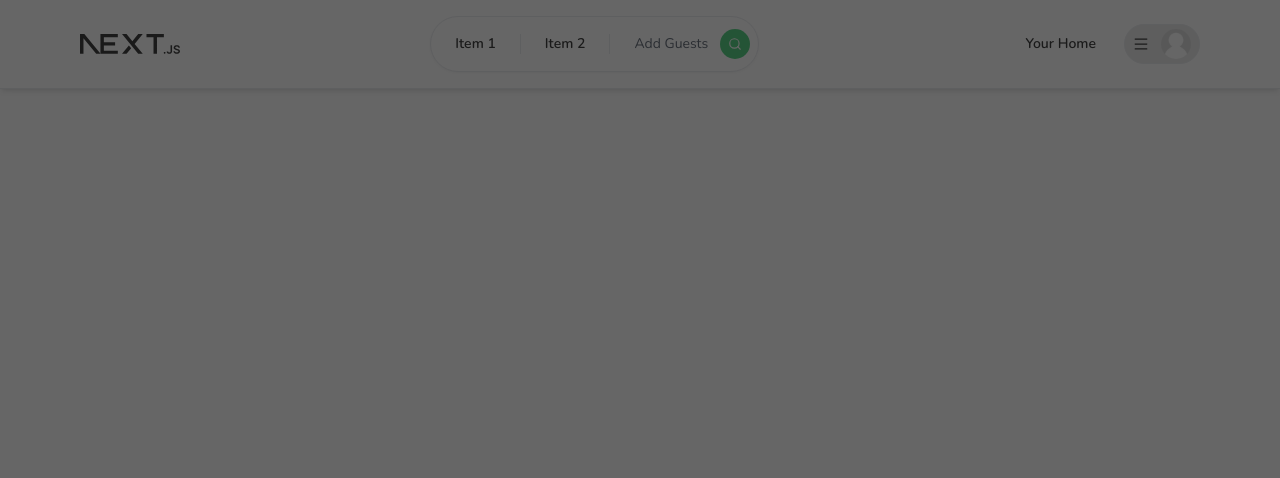
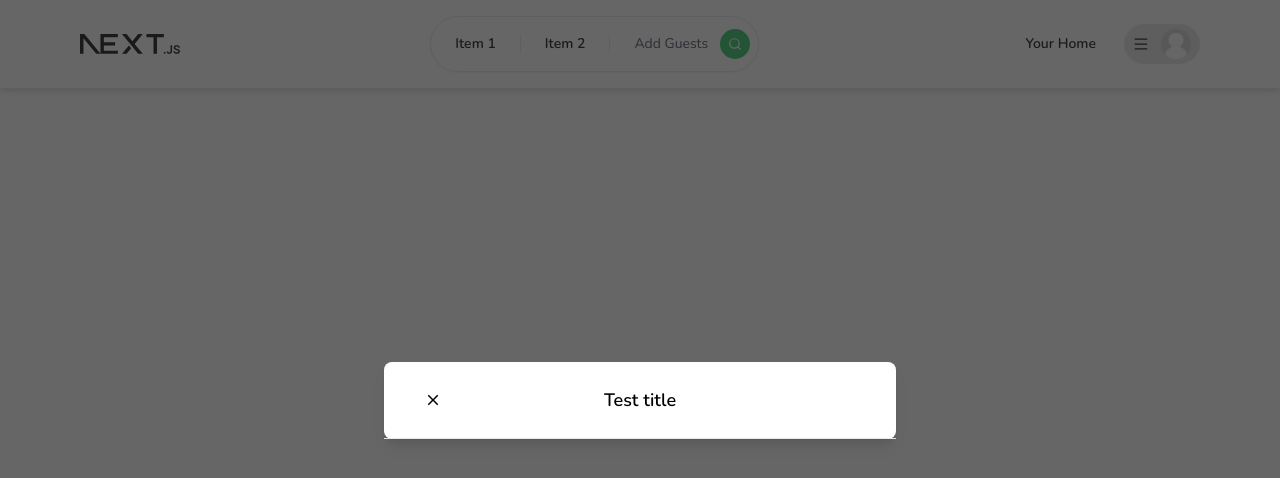
Before and after one commit to dmtrth25/tours-project, a Next.js app: page / in a window 1280 px wide. Shown: the top 478 px of the page. Built offline with nearby package versions, Linux system fonts and the light colour scheme.

Commit message:
created header for Modal

```diff
--- a/src/app/components/modals/Modal.tsx
+++ b/src/app/components/modals/Modal.tsx
@@ -1,13 +1,14 @@
 "use client"
 
 import { FC, useCallback, useEffect, useState } from "react"
-
+import { IoMdClose } from "react-icons/io"
 interface IModalProps {
   isOpen?: boolean
   disabled?: boolean
   onClose: () => void
   onSubmit: () => void
   nextAction?: () => void
+  title?: string
 }
 
 const Modal: FC<IModalProps> = ({
@@ -16,6 +17,7 @@
   onClose,
   onSubmit,
   nextAction,
+  title,
 }) => {
   const [showModal, setShowModal] = useState(isOpen)
 
@@ -70,6 +72,15 @@
           >
             <div className="translate h-full lg:h-auto md:h-auto border-0 rounded-lg shadow-lg relative flex flex-col w-full bg-white outline-none focus:outline-none">
               {/*Header*/}
+              <div className="flex justify-center items-center p-6 rounded-t relative border-b-[1px]">
+                <button
+                  onClick={handleClose}
+                  className="p-1 border-0 hover:opacity-70 transition absolute left-9"
+                >
+                  <IoMdClose size={18} />
+                </button>
+                <div className="text-lg font-semibold">{title}</div>
+              </div>
             </div>
           </div>
         </div>
--- a/src/app/layout.tsx
+++ b/src/app/layout.tsx
@@ -22,7 +22,7 @@
     <html lang="en">
       <body className={nunitoFont.className}>
         <OnlyClient>
-          <Modal isOpen />
+          <Modal title="Test title" isOpen />
           <NavBar />
         </OnlyClient>
         {children}
```
